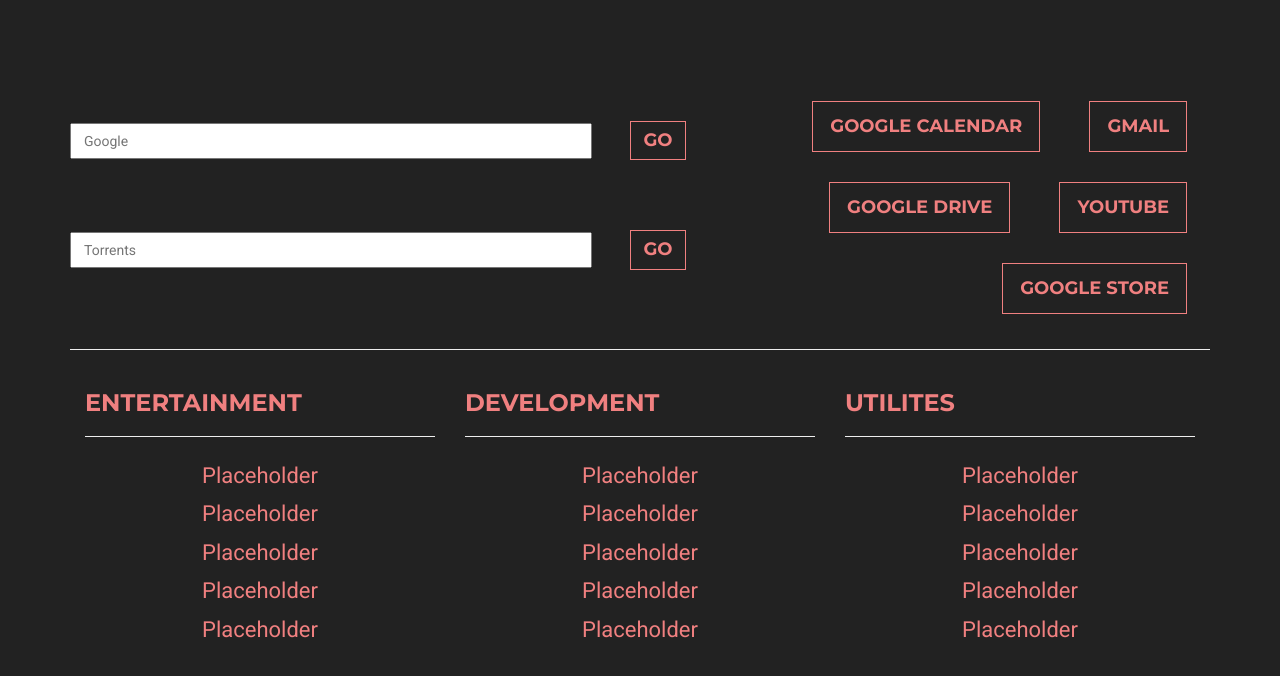
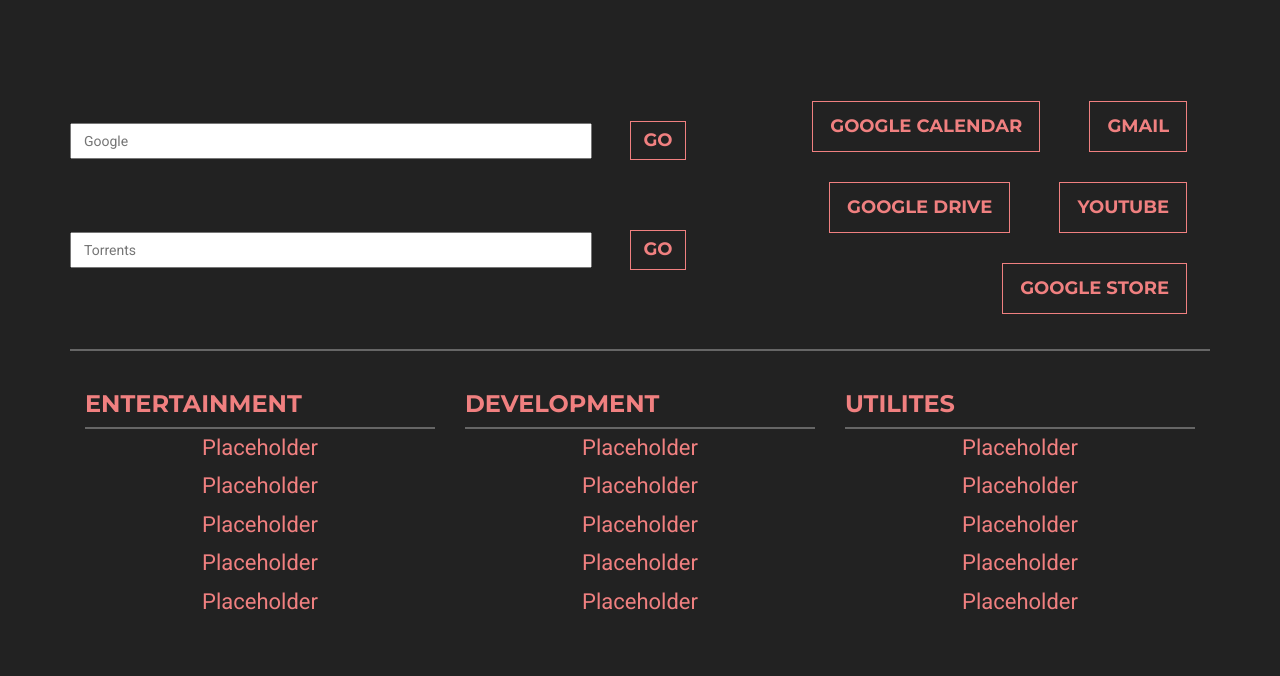
Before and after one commit to 0snipps/homepage, a plain HTML site: page index.html in a window 1280 px wide. Drawn offline with nearby package versions, Linux system fonts and the light colour scheme.

Commit message:
Startpage 1.1

```diff
--- a/css/style.css
+++ b/css/style.css
@@ -89,3 +89,32 @@
 	text-decoration: none;
 
 }
+
+a:active {
+	color: lightcoral;
+	text-decoration: none;
+}
+
+a:visited {
+	color: lightcoral;
+	text-decoration: none;
+}
+
+a:link {
+	color: lightcoral;
+	text-decoration: none;
+}
+
+hr {
+  border-color: #666666;
+  border-style: solid none;
+  border-width: 1px 0;
+}
+
+hr.main {
+	margin: 20px 0;
+}
+
+hr.cat {
+	margin: 0;
+}
--- a/index.html
+++ b/index.html
@@ -46,13 +46,14 @@
         </div>
       </section>
 
-      <hr>
+      <hr class="main">
 
       <section class="links">
         <div class="col-md-4">
 
           <h3>Entertainment</h3>
-          <hr>
+
+          <hr class="cat">
 
           <ul>
             <li><a href="">Placeholder</a></li>
@@ -67,7 +68,8 @@
         <div class="col-md-4">
 
           <h3>Development</h3>
-          <hr>
+
+          <hr class="cat">
 
           <ul>
             <li><a href="">Placeholder</a></li>
@@ -82,7 +84,8 @@
         <div class="col-md-4">
 
           <h3>Utilites</h3>
-          <hr>
+
+          <hr class="cat">
 
           <ul>
             <li><a href="">Placeholder</a></li>
```
